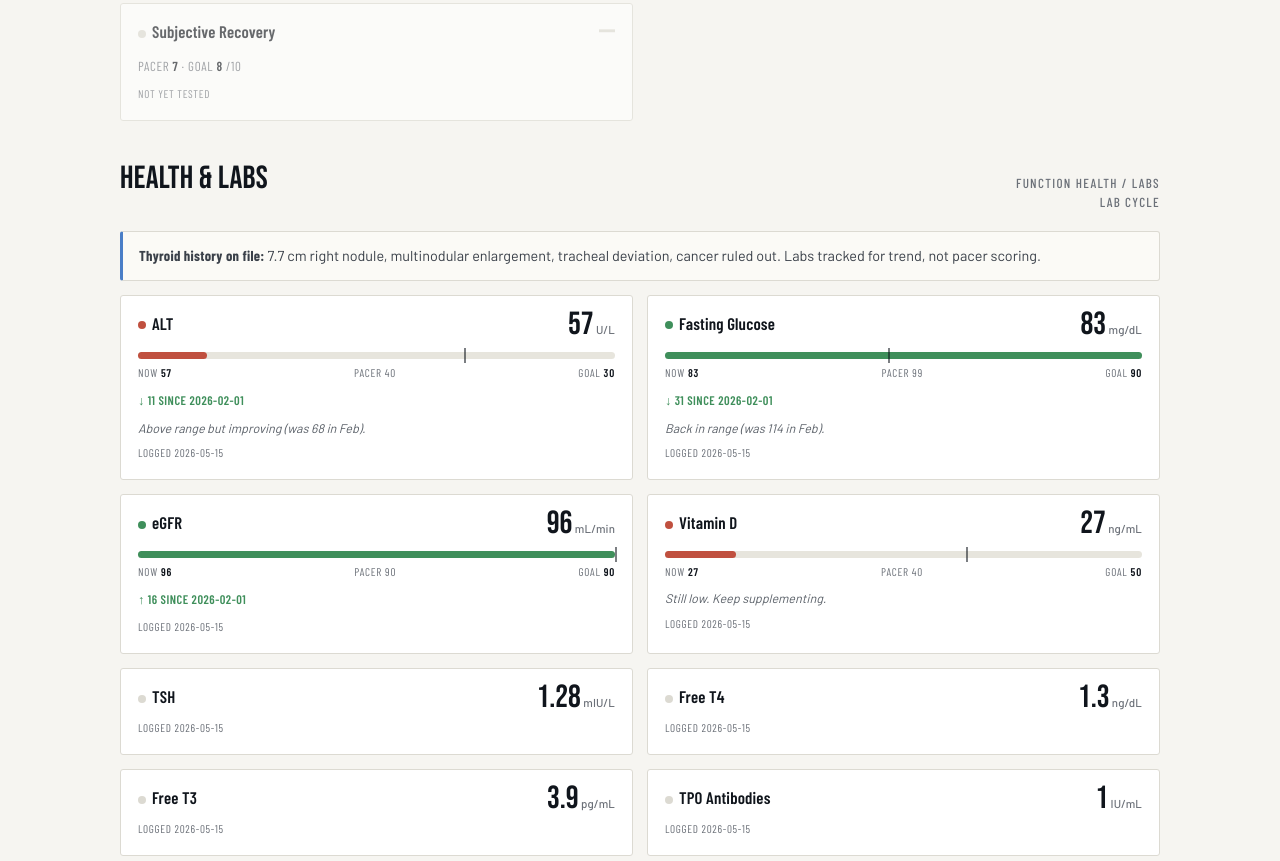
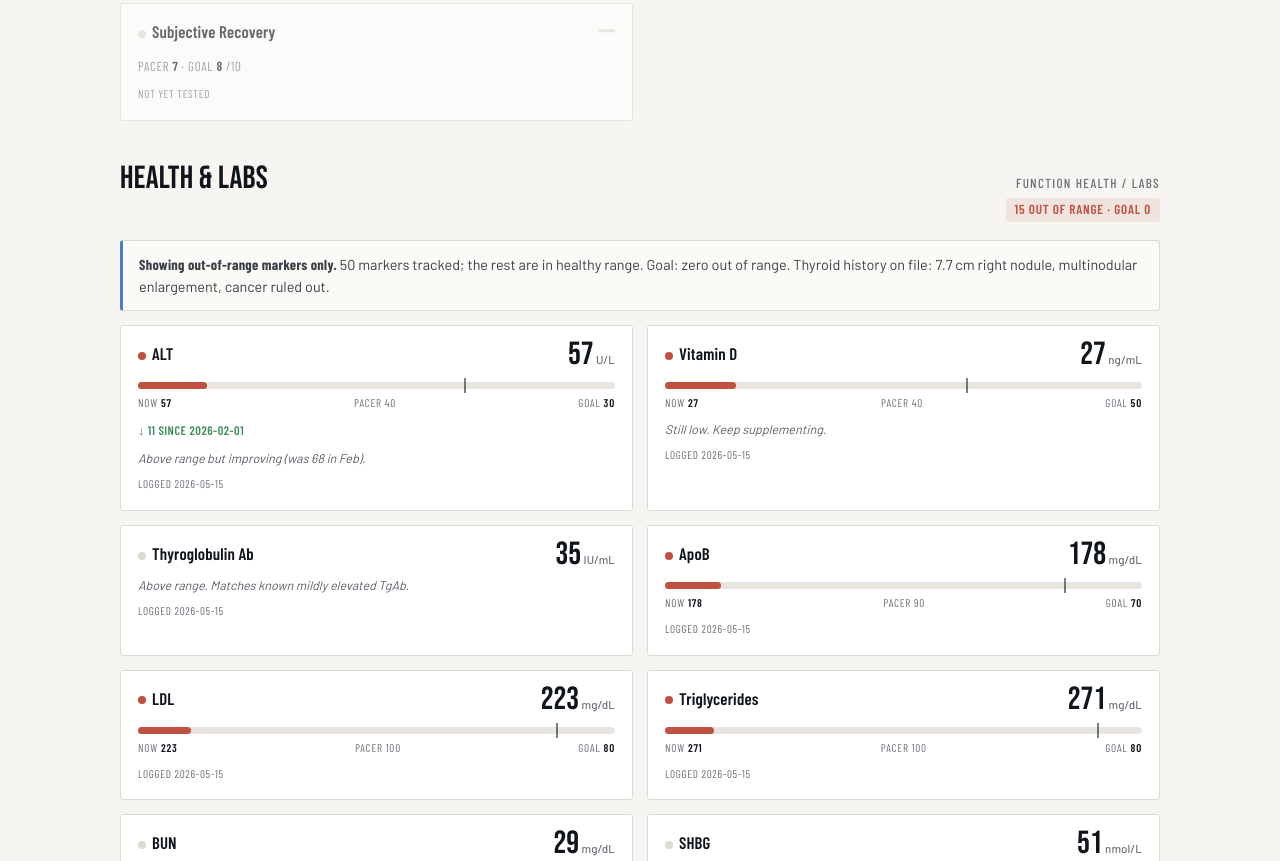
Before and after one commit to FunctionalCoreFitness/Project-50, a plain HTML site: page index.html in a window 1280 px wide. Shown: the part 7140-8001 px from the top of the page. Drawn offline with nearby package versions, Linux system fonts and the light colour scheme.

Commit message:
Add files via upload

```diff
--- a/data.json
+++ b/data.json
@@ -808,7 +808,8 @@
               "value": 68,
               "date": "2026-02-01"
             }
-          ]
+          ],
+          "flag": "out"
         },
         {
           "name": "Fasting Glucose",
@@ -824,7 +825,8 @@
               "value": 114,
               "date": "2026-02-01"
             }
-          ]
+          ],
+          "flag": "in"
         },
         {
           "name": "eGFR",
@@ -839,7 +841,8 @@
               "value": 80,
               "date": "2026-02-01"
             }
-          ]
+          ],
+          "flag": "in"
         },
         {
           "name": "Vitamin D",
@@ -855,7 +858,8 @@
               "value": 27,
               "date": "2026-02-01"
             }
-          ]
+          ],
+          "flag": "out"
         },
         {
           "name": "TSH",
@@ -864,7 +868,8 @@
           "pacer": null,
           "goal": null,
           "direction": "neutral",
-          "date": "2026-05-15"
+          "date": "2026-05-15",
+          "flag": "in"
         },
         {
           "name": "Free T4",
@@ -873,7 +878,8 @@
           "pacer": null,
           "goal": null,
           "direction": "neutral",
-          "date": "2026-05-15"
+          "date": "2026-05-15",
+          "flag": "in"
         },
         {
           "name": "Free T3",
@@ -882,7 +888,8 @@
           "pacer": null,
           "goal": null,
           "direction": "neutral",
-          "date": "2026-05-15"
+          "date": "2026-05-15",
+          "flag": "in"
         },
         {
           "name": "TPO Antibodies",
@@ -891,7 +898,8 @@
           "pacer": null,
           "goal": null,
           "direction": "down",
-          "date": "2026-05-15"
+          "date": "2026-05-15",
+          "flag": "in"
         },
         {
           "name": "Reverse T3",
@@ -900,7 +908,8 @@
           "pacer": null,
           "goal": null,
           "direction": "neutral",
-          "date": null
+          "date": null,
+          "flag": "in"
         },
         {
           "name": "Thyroglobulin Ab",
@@ -910,7 +919,8 @@
           "goal": null,
           "direction": "down",
           "date": "2026-05-15",
-          "note": "Above range. Matches known mildly elevated TgAb."
+          "note": "Above range. Matches known mildly elevated TgAb.",
+          "flag": "out"
         },
         {
           "name": "hs-CRP",
@@ -919,7 +929,8 @@
           "pacer": 1,
           "goal": 0.5,
           "direction": "down",
-          "date": "2026-05-15"
+          "date": "2026-05-15",
+          "flag": "in"
         },
         {
           "name": "ApoB",
@@ -928,7 +939,8 @@
           "pacer": 90,
           "goal": 70,
           "direction": "down",
-          "date": "2026-05-15"
+          "date": "2026-05-15",
+          "flag": "out"
         },
         {
           "name": "ApoA1",
@@ -937,7 +949,8 @@
           "pacer": null,
           "goal": null,
           "direction": "up",
-          "date": null
+          "date": null,
+          "flag": "in"
         },
         {
           "name": "LDL",
@@ -946,7 +959,8 @@
           "pacer": 100,
           "goal": 80,
           "direction": "down",
-          "date": "2026-05-15"
+          "date": "2026-05-15",
+          "flag": "out"
         },
         {
           "name": "HDL",
@@ -955,7 +969,8 @@
           "pacer": 50,
           "goal": 60,
           "direction": "up",
-          "date": "2026-05-15"
+          "date": "2026-05-15",
+          "flag": "in"
         },
         {
           "name": "Triglycerides",
@@ -964,7 +979,8 @@
           "pacer": 100,
           "goal": 80,
           "direction": "down",
-          "date": "2026-05-15"
+          "date": "2026-05-15",
+          "flag": "out"
         },
         {
           "name": "Lp(a)",
@@ -973,7 +989,8 @@
           "pacer": 75,
           "goal": 30,
           "direction": "down",
-          "date": "2026-05-15"
+          "date": "2026-05-15",
+          "flag": "in"
         },
         {
           "name": "Insulin",
@@ -982,7 +999,8 @@
           "pacer": 8,
           "goal": 5,
           "direction": "down",
-          "date": "2026-05-15"
+          "date": "2026-05-15",
+          "flag": "in"
         },
         {
           "name": "HbA1c",
@@ -991,7 +1009,8 @@
           "pacer": 5.4,
           "goal": 5.2,
           "direction": "down",
-          "date": "2026-05-15"
+          "date": "2026-05-15",
+          "flag": "in"
         },
         {
           "name": "AST",
@@ -1000,7 +1019,8 @@
           "pacer": 40,
           "goal": 30,
           "direction": "down",
-          "date": null
+          "date": null,
+          "flag": "in"
         },
         {
           "name": "GGT",
@@ -1009,7 +1029,8 @@
           "pacer": null,
           "goal": null,
           "direction": "down",
-          "date": "2026-05-15"
+          "date": "2026-05-15",
+          "flag": "in"
         },
         {
           "name": "Creatinine",
@@ -1018,7 +1039,8 @@
           "pacer": null,
           "goal": null,
           "direction": "neutral",
-          "date": "2026-05-15"
+          "date": "2026-05-15",
+          "flag": "in"
         },
         {
           "name": "BUN",
@@ -1028,7 +1050,8 @@
           "goal": null,
           "direction": "neutral",
           "date": "2026-05-15",
-          "note": "Above range. Often diet/hydration related."
+          "note": "Above range. Often diet/hydration related.",
+          "flag": "out"
         },
         {
           "name": "Sodium",
@@ -1037,7 +1060,8 @@
           "pacer": null,
           "goal": null,
           "direction": "neutral",
-          "date": "2026-05-15"
+          "date": "2026-05-15",
+          "flag": "in"
         },
         {
           "name": "Potassium",
@@ -1046,7 +1070,8 @@
           "pacer": null,
           "goal": null,
           "direction": "neutral",
-          "date": "2026-05-15"
+          "date": "2026-05-15",
+          "flag": "in"
         },
         {
           "name": "Calcium",
@@ -1055,7 +1080,8 @@
           "pacer": null,
           "goal": null,
           "direction": "neutral",
-          "date": "2026-05-15"
+          "date": "2026-05-15",
+          "flag": "in"
         },
         {
           "name": "Magnesium",
@@ -1065,7 +1091,8 @@
           "goal": null,
           "direction": "neutral",
           "date": "2026-05-15",
-          "note": "RBC magnesium."
+          "note": "RBC magnesium.",
+          "flag": "in"
         },
         {
           "name": "B12",
@@ -1074,7 +1101,8 @@
           "pacer": null,
           "goal": null,
           "direction": "up",
-          "date": null
+          "date": null,
+          "flag": "in"
         },
         {
           "name": "Folate",
@@ -1083,7 +1111,8 @@
           "pacer": null,
           "goal": null,
           "direction": "up",
-          "date": null
+          "date": null,
+          "flag": "in"
         },
         {
           "name": "Testosterone Total",
@@ -1092,7 +1121,8 @@
           "pacer": null,
           "goal": null,
           "direction": "up",
-          "date": "2026-05-15"
+          "date": "2026-05-15",
+          "flag": "in"
         },
         {
           "name": "Testosterone Free",
@@ -1101,7 +1131,8 @@
           "pacer": null,
           "goal": null,
           "direction": "up",
-          "date": "2026-05-15"
+          "date": "2026-05-15",
+          "flag": "in"
         },
         {
           "name": "SHBG",
@@ -1111,7 +1142,8 @@
           "goal": null,
           "direction": "neutral",
           "date": "2026-05-15",
-          "note": "Slightly above range."
+          "note": "Slightly above range.",
+          "flag": "out"
         },
         {
           "name": "DHEA-S",
@@ -1120,7 +1152,8 @@
           "pacer": null,
           "goal": null,
           "direction": "neutral",
-          "date": "2026-05-15"
+          "date": "2026-05-15",
+          "flag": "in"
         },
         {
           "name": "Cortisol",
@@ -1129,7 +1162,8 @@
           "pacer": null,
           "goal": null,
           "direction": "neutral",
-          "date": "2026-05-15"
+          "date": "2026-05-15",
+          "flag": "in"
         },
         {
           "name": "CBC",
@@ -1138,7 +1172,8 @@
           "pacer": null,
           "goal": null,
           "direction": "neutral",
-          "date": null
+          "date": null,
+          "flag": "in"
         },
         {
           "name": "Total Cholesterol",
@@ -1148,7 +1183,8 @@
           "goal": 180,
           "direction": "down",
           "date": "2026-05-15",
-          "note": "Above range."
+          "note": "Above range.",
+          "flag": "out"
         },
         {
           "name": "Non-HDL Cholesterol",
@@ -1158,7 +1194,8 @@
           "goal": 110,
           "direction": "down",
           "date": "2026-05-15",
-          "note": "Above range. Tracks atherogenic load."
+          "note": "Above range. Tracks atherogenic load.",
+          "flag": "out"
         },
         {
           "name": "Total Chol / HDL Ratio",
@@ -1168,7 +1205,8 @@
           "goal": 3,
           "direction": "down",
           "date": "2026-05-15",
-          "note": "Above range."
+          "note": "Above range.",
+          "flag": "out"
         },
         {
           "name": "LDL Particle Number",
@@ -1178,7 +1216,8 @@
           "goal": 800,
           "direction": "down",
           "date": "2026-05-15",
-          "note": "Above range."
+          "note": "Above range.",
+          "flag": "out"
         },
         {
           "name": "LDL Small",
@@ -1188,7 +1227,8 @@
           "goal": 100,
           "direction": "down",
           "date": "2026-05-15",
-          "note": "Above range. Small dense LDL."
+          "note": "Above range. Small dense LDL.",
+          "flag": "out"
         },
         {
           "name": "LDL Pattern",
@@ -1198,7 +1238,8 @@
           "goal": null,
           "direction": "neutral",
           "date": "2026-05-15",
-          "note": "Pattern B (less favorable). Goal: shift to A."
+          "note": "Pattern B (less favorable). Goal: shift to A.",
+          "flag": "out"
         },
         {
           "name": "Biological Age",
@@ -1208,7 +1249,8 @@
           "goal": null,
           "direction": "down",
           "date": "2026-05-15",
-          "note": "Younger than chronological age. Excellent."
+          "note": "Younger than chronological age. Excellent.",
+          "flag": "in"
         },
         {
           "name": "Uric Acid",
@@ -1217,7 +1259,8 @@
           "pacer": 6,
           "goal": 5,
           "direction": "down",
-          "date": "2026-05-15"
+          "date": "2026-05-15",
+          "flag": "in"
         },
         {
           "name": "Leptin",
@@ -1226,7 +1269,8 @@
           "pacer": null,
           "goal": null,
           "direction": "neutral",
-          "date": "2026-05-15"
+          "date": "2026-05-15",
+          "flag": "in"
         },
         {
           "name": "Ferritin",
@@ -1235,7 +1279,8 @@
           "pacer": null,
           "goal": null,
           "direction": "neutral",
-          "date": "2026-05-15"
+          "date": "2026-05-15",
+          "flag": "in"
         },
         {
           "name": "Iron",
@@ -1244,7 +1289,8 @@
           "pacer": null,
           "goal": null,
           "direction": "neutral",
-          "date": "2026-05-15"
+          "date": "2026-05-15",
+          "flag": "in"
         },
         {
           "name": "Homocysteine",
@@ -1254,7 +1300,8 @@
           "goal": 8,
           "direction": "down",
           "date": "2026-05-15",
-          "note": "High-normal. B-vitamins/methylation support."
+          "note": "High-normal. B-vitamins/methylation support.",
+          "flag": "in"
         },
         {
           "name": "Zinc",
@@ -1263,7 +1310,8 @@
           "pacer": null,
           "goal": null,
           "direction": "up",
-          "date": "2026-05-15"
+          "date": "2026-05-15",
+          "flag": "in"
         },
         {
           "name": "B12 (MMA)",
@@ -1273,7 +1321,8 @@
           "goal": null,
           "direction": "neutral",
           "date": "2026-05-15",
-          "note": "Methylmalonic acid — B12 functional marker, in range."
+          "note": "Methylmalonic acid — B12 functional marker, in range.",
+          "flag": "in"
         },
         {
           "name": "Omega 6:3 Ratio",
@@ -1283,7 +1332,8 @@
           "goal": 3,
           "direction": "down",
           "date": "2026-05-15",
-          "note": "High. Lower omega-6, raise omega-3."
+          "note": "High. Lower omega-6, raise omega-3.",
+          "flag": "out"
         },
         {
           "name": "LH",
@@ -1292,7 +1342,8 @@
           "pacer": null,
           "goal": null,
           "direction": "neutral",
-          "date": "2026-05-15"
+          "date": "2026-05-15",
+          "flag": "in"
         },
         {
           "name": "FSH",
@@ -1301,7 +1352,8 @@
           "pacer": null,
           "goal": null,
           "direction": "neutral",
-          "date": "2026-05-15"
+          "date": "2026-05-15",
+          "flag": "in"
         },
         {
           "name": "Prolactin",
@@ -1310,7 +1362,8 @@
           "pacer": null,
           "goal": null,
           "direction": "neutral",
-          "date": "2026-05-15"
+          "date": "2026-05-15",
+          "flag": "in"
         },
         {
           "name": "Estradiol (E2)",
@@ -1320,7 +1373,8 @@
           "goal": null,
           "direction": "neutral",
           "date": "2026-05-15",
-          "note": "Reported <30."
+          "note": "Reported <30.",
+          "flag": "in"
         },
         {
           "name": "PSA Total",
@@ -1329,7 +1383,8 @@
           "pacer": 2,
           "goal": 1,
           "direction": "down",
-          "date": "2026-05-15"
+          "date": "2026-05-15",
+          "flag": "in"
         },
         {
           "name": "PSA Free",
@@ -1338,7 +1393,8 @@
           "pacer": null,
           "goal": null,
           "direction": "neutral",
-          "date": "2026-05-15"
+          "date": "2026-05-15",
+          "flag": "in"
         },
         {
           "name": "HDL Large",
@@ -1347,7 +1403,8 @@
           "pacer": null,
           "goal": null,
           "direction": "up",
-          "date": "2026-05-15"
+          "date": "2026-05-15",
+          "flag": "in"
         }
       ]
     }
--- a/index.html
+++ b/index.html
@@ -141,6 +141,10 @@
     border-radius:3px;padding:13px 16px;margin-bottom:14px;font-size:.9rem;color:#3a4049;
   }
   .labs-note b{font-family:'Barlow Condensed',sans-serif;letter-spacing:.02em}
+  .labs-goal{display:inline-block;margin-top:5px;font-family:'Barlow Condensed',sans-serif;font-weight:600;font-size:.82rem;letter-spacing:.06em;text-transform:uppercase;padding:2px 9px;border-radius:3px}
+  .goal-open{color:var(--red);background:rgba(192,80,63,.1)}
+  .goal-met{color:var(--green);background:rgba(63,143,91,.12)}
+  .all-clear{grid-column:1/-1;text-align:center;padding:26px;color:var(--green);font-family:'Barlow Condensed',sans-serif;font-size:1.1rem;letter-spacing:.04em;background:rgba(63,143,91,.06);border:1px solid rgba(63,143,91,.25);border-radius:3px}
 
   /* ---------- Episode export ---------- */
   #export{padding-bottom:40px}
@@ -388,18 +392,38 @@ function render(d){
 
   // category sections
   for(const c of d.categories){
-    const labsNote = c.id==='labs'
-      ? `<div class="labs-note"><b>Thyroid history on file:</b> 7.7 cm right nodule, multinodular enlargement, tracheal deviation, cancer ruled out. Labs tracked for trend, not pacer scoring.</div>`
-      : '';
+    const isLabs = c.id==='labs';
+
+    // Labs: show only out-of-range markers; goal is zero out of range
+    let metricsToShow = c.metrics;
+    let metaHtml = `${c.source}<br>${c.cadence}`;
+    let labsNote = '';
+    if(isLabs){
+      const outList = c.metrics.filter(m=>m.flag==='out');
+      const tested = c.metrics.filter(m=>m.value!==null && m.value!==undefined).length;
+      metricsToShow = outList;
+      const n = outList.length;
+      const counterClass = n===0 ? 'goal-met' : 'goal-open';
+      metaHtml = `${c.source}<br>
+        <span class="labs-goal ${counterClass}">
+          ${n===0 ? 'All markers in range \u2713' : `${n} out of range \u00b7 goal 0`}
+        </span>`;
+      labsNote = `<div class="labs-note"><b>Showing out-of-range markers only.</b> ${tested} markers tracked; the rest are in healthy range. Goal: zero out of range. Thyroid history on file: 7.7 cm right nodule, multinodular enlargement, cancer ruled out.</div>`;
+    }
+
+    const gridInner = metricsToShow.length
+      ? metricsToShow.map(metricCard).join('')
+      : `<div class="all-clear">Every tracked marker is in healthy range. Goal met.</div>`;
+
     html += `
       <section id="${c.id}">
         <div class="sec-head">
           <div class="sec-title">${c.name}</div>
-          <div class="sec-meta">${c.source}<br>${c.cadence}</div>
+          <div class="sec-meta">${metaHtml}</div>
         </div>
         ${labsNote}
         <div class="grid">
-          ${c.metrics.map(metricCard).join('')}
+          ${gridInner}
         </div>
       </section>`;
   }
```
